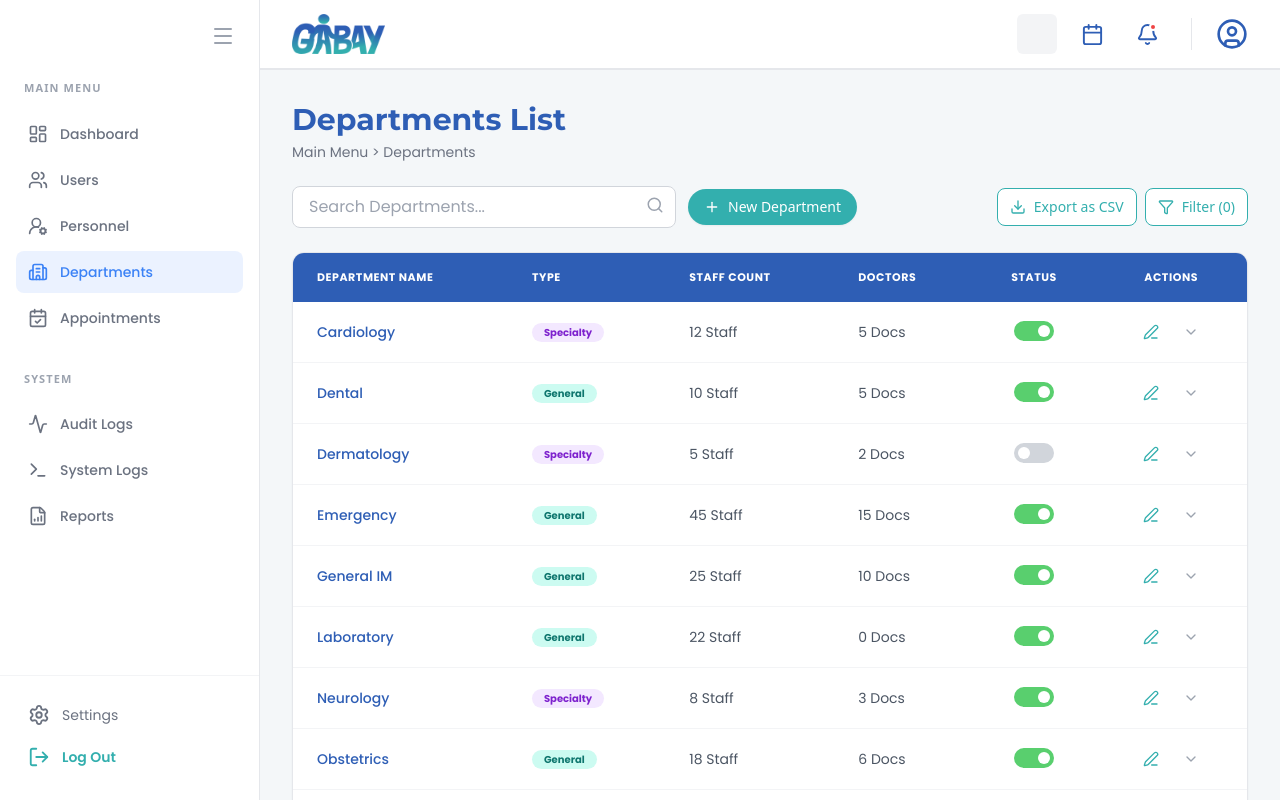
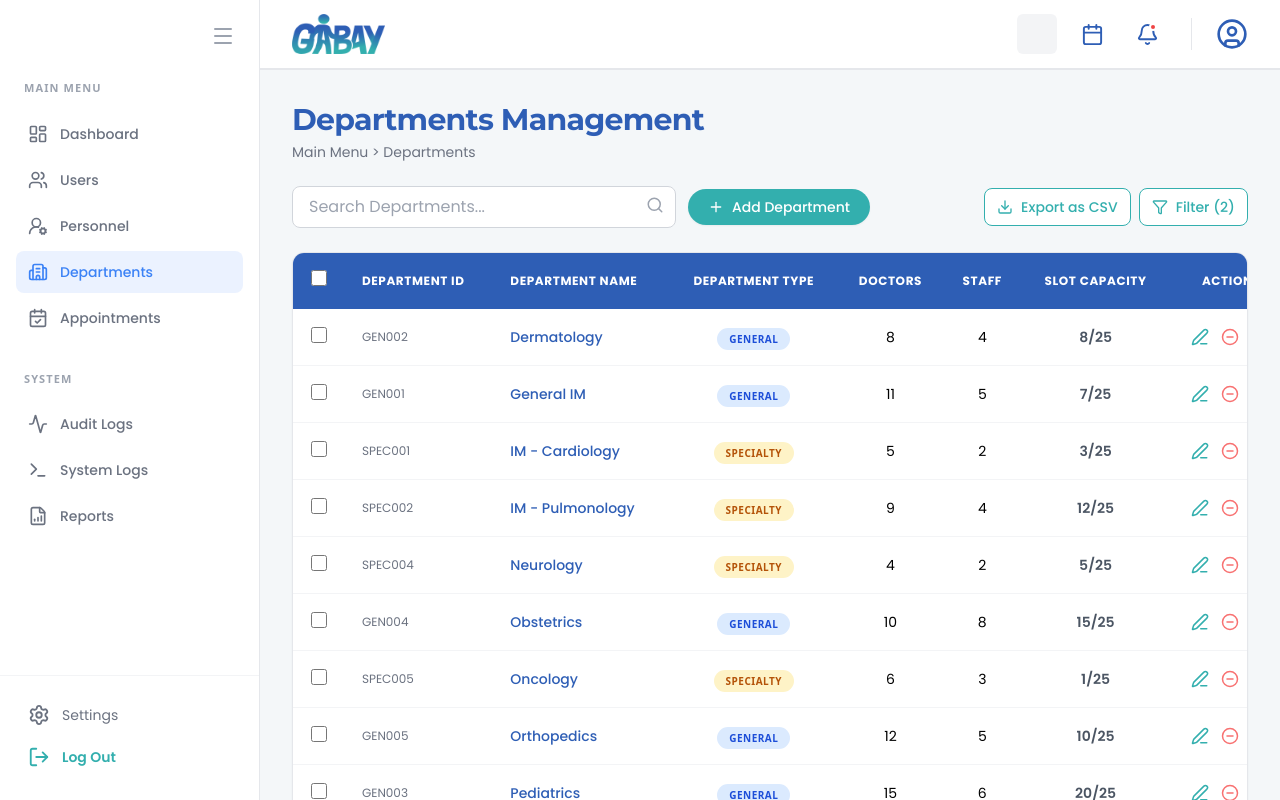
Before and after one commit to BiancaTelan/GABAY, a React (Vite) app in the folder frontend/: page /admin/departments in a window 1280 px wide. Built offline with nearby package versions, Linux system fonts and the light colour scheme.

Commit message:
updated departments.jsx

```diff
--- a/frontend/src/pages/admin/Departments.jsx
+++ b/frontend/src/pages/admin/Departments.jsx
@@ -1,159 +1,226 @@
 import React, { useState, useMemo } from 'react';
 import {
   Search, Download, Funnel, Plus,
-  ChevronDown, ChevronUp, Edit3, Trash2, Eye
+  Edit3, MinusCircle, ChevronLeft, ChevronRight, ChevronDown
 } from 'lucide-react';
 
-// --- MOCK DATA (15 Entries) ---
+// --- MOCK DATA (10 Rows) ---
 const rawDeptData = [
-  { id: 1, name: 'Cardiology', type: 'Specialty', staffCount: 12, docCount: 5, status: 'Enabled', head: 'Dr. Santos', floor: '2nd Floor' },
-  { id: 2, name: 'Pediatrics', type: 'General', staffCount: 20, docCount: 8, status: 'Enabled', head: 'Dr. Reyes', floor: '1st Floor' },
-  { id: 3, name: 'Dermatology', type: 'Specialty', staffCount: 5, docCount: 2, status: 'Disabled', head: 'Dr. Gomez', floor: '3rd Floor' },
-  { id: 4, name: 'Radiology', type: 'Specialty', staffCount: 15, docCount: 4, status: 'Enabled', head: 'Dr. Cruz', floor: 'Basement' },
-  { id: 5, name: 'Emergency', type: 'General', staffCount: 45, docCount: 15, status: 'Enabled', head: 'Dr. Dalisay', floor: 'Ground Floor' },
-  { id: 6, name: 'Obstetrics', type: 'General', staffCount: 18, docCount: 6, status: 'Enabled', head: 'Dr. Lim', floor: '2nd Floor' },
-  { id: 7, name: 'Oncology', type: 'Specialty', staffCount: 10, docCount: 3, status: 'Enabled', head: 'Dr. Tan', floor: '4th Floor' },
-  { id: 8, name: 'Neurology', type: 'Specialty', staffCount: 8, docCount: 3, status: 'Enabled', head: 'Dr. Garcia', floor: '3rd Floor' },
-  { id: 9, name: 'General IM', type: 'General', staffCount: 25, docCount: 10, status: 'Enabled', head: 'Dr. Abad', floor: '1st Floor' },
-  { id: 10, name: 'Orthopedics', type: 'Specialty', staffCount: 12, docCount: 4, status: 'Disabled', head: 'Dr. Sy', floor: '2nd Floor' },
-  { id: 11, name: 'Psychiatry', type: 'Specialty', staffCount: 6, docCount: 2, status: 'Enabled', head: 'Dr. Lopez', floor: '4th Floor' },
-  { id: 12, name: 'Urology', type: 'Specialty', staffCount: 7, docCount: 2, status: 'Enabled', head: 'Dr. Villa', floor: '3rd Floor' },
-  { id: 13, name: 'Dental', type: 'General', staffCount: 10, docCount: 5, status: 'Enabled', head: 'Dr. Kho', floor: 'Ground Floor' },
-  { id: 14, name: 'OPD', type: 'General', staffCount: 30, docCount: 12, status: 'Enabled', head: 'Dr. Pineda', floor: '1st Floor' },
-  { id: 15, name: 'Laboratory', type: 'General', staffCount: 22, docCount: 0, status: 'Enabled', head: 'Dr. Rivera', floor: 'Basement' },
+  { id: 'GEN001', name: 'General IM', type: 'GENERAL', doctors: 11, staff: 5, usedSlots: 7, totalSlots: 25 },
+  { id: 'SPEC001', name: 'IM - Cardiology', type: 'SPECIALTY', doctors: 5, staff: 2, usedSlots: 3, totalSlots: 25 },
+  { id: 'GEN002', name: 'Dermatology', type: 'GENERAL', doctors: 8, staff: 4, usedSlots: 8, totalSlots: 25 },
+  { id: 'SPEC002', name: 'IM - Pulmonology', type: 'SPECIALTY', doctors: 9, staff: 4, usedSlots: 12, totalSlots: 25 },
+  { id: 'SPEC003', name: 'Rheumatology', type: 'SPECIALTY', doctors: 7, staff: 3, usedSlots: 2, totalSlots: 25 },
+  { id: 'GEN003', name: 'Pediatrics', type: 'GENERAL', doctors: 15, staff: 6, usedSlots: 20, totalSlots: 25 },
+  { id: 'SPEC004', name: 'Neurology', type: 'SPECIALTY', doctors: 4, staff: 2, usedSlots: 5, totalSlots: 25 },
+  { id: 'GEN004', name: 'Obstetrics', type: 'GENERAL', doctors: 10, staff: 8, usedSlots: 15, totalSlots: 25 },
+  { id: 'SPEC005', name: 'Oncology', type: 'SPECIALTY', doctors: 6, staff: 3, usedSlots: 1, totalSlots: 25 },
+  { id: 'GEN005', name: 'Orthopedics', type: 'GENERAL', doctors: 12, staff: 5, usedSlots: 10, totalSlots: 25 },
 ];
 
 export default function Departments() {
   const [search, setSearch] = useState('');
-  const [expandedRow, setExpandedRow] = useState(null); // To track which row is open
   const [currentPage, setCurrentPage] = useState(1);
+  const [selectedIds, setSelectedIds] = useState([]);
   const [showFilterDropdown, setShowFilterDropdown] = useState(false);
-  const [filters, setFilters] = useState({ sortKey: 'name', sortOrder: 'asc', types: [] });
+
+  const [filters, setFilters] = useState({
+    sortKey: 'name', // 'name', 'id', 'usedSlots'
+    sortOrder: 'asc',
+    deptType: ['GENERAL', 'SPECIALTY']
+  });
 
   const itemsPerPage = 10;
 
-  // --- FILTER & SORT LOGIC ---
+  // --- LOGIC: FILTERING & SORTING ---
   const filteredData = useMemo(() => {
-    let result = rawDeptData.filter(dept =>
-      dept.name.toLowerCase().includes(search.toLowerCase())
+    let result = rawDeptData.filter(item =>
+      item.name.toLowerCase().includes(search.toLowerCase()) ||
+      item.id.toLowerCase().includes(search.toLowerCase())
     );
 
-    if (filters.types.length > 0) result = result.filter(d => filters.types.includes(d.type));
+    // Apply Checkbox Filters
+    if (filters.deptType.length > 0) {
+      result = result.filter(i => filters.deptType.includes(i.type));
+    }
 
+    // SORTING
     result.sort((a, b) => {
-      const valA = a[filters.sortKey].toString();
-      const valB = b[filters.sortKey].toString();
-      const comparison = valA.localeCompare(valB, undefined, { numeric: true });
+      const valA = a[filters.sortKey];
+      const valB = b[filters.sortKey];
+
+      // Handle numerical sort for slots or IDs, string sort for name
+      const comparison = typeof valA === 'string'
+        ? valA.localeCompare(valB, undefined, { numeric: true, sensitivity: 'base' })
+        : valA - valB;
+
       return filters.sortOrder === 'asc' ? comparison : -comparison;
     });
 
     return result;
   }, [search, filters]);
 
+  // --- PAGINATION ---
+  const totalPages = Math.ceil(filteredData.length / itemsPerPage);
   const pagedData = filteredData.slice((currentPage - 1) * itemsPerPage, currentPage * itemsPerPage);
+  const entryStart = (currentPage - 1) * itemsPerPage + 1;
+  const entryEnd = Math.min(currentPage * itemsPerPage, filteredData.length);
+
+  const toggleSelection = (id) => {
+    setSelectedIds(prev => prev.includes(id) ? prev.filter(i => i !== id) : [...prev, id]);
+  };
 
   return (
     <div className="space-y-6">
       <div className="flex flex-col gap-1">
-        <h1 className="text-2xl md:text-3xl font-montserrat font-bold text-gabay-blue">Departments List</h1>
+        <h1 className="text-2xl md:text-3xl font-montserrat font-bold text-gabay-blue tracking-tight">Departments Management</h1>
         <p className="text-xs md:text-sm font-poppins text-gray-500">Main Menu &gt; Departments</p>
       </div>
 
+      {/* TOOLBAR */}
       <div className="flex flex-col lg:flex-row justify-between gap-4 items-center">
+        {/* Left Side: Search + Add */}
         <div className="flex flex-row items-center gap-3 w-full lg:w-auto">
           <div className="relative flex-1 lg:w-96">
             <input
-              type="text" placeholder="Search Departments..." value={search}
-              onChange={(e) => setSearch(e.target.value)}
+              type="text"
+              value={search}
+              onChange={(e) => {setSearch(e.target.value); setCurrentPage(1);}}
+              placeholder="Search Departments..."
               className="w-full pl-4 pr-10 py-2 border border-gray-300 rounded-lg font-poppins outline-none focus:ring-2 focus:ring-gabay-blue/20"
             />
             <Search className="absolute right-3 top-2.5 text-gray-400" size={18} />
           </div>
-          <button className="whitespace-nowrap flex items-center gap-2 px-4 py-2 rounded-full bg-gabay-teal text-white font-medium text-sm hover:bg-opacity-90 transition shadow-sm">
-            <Plus size={16} /> <span className="hidden sm:inline">New Department</span><span className="sm:hidden">Add</span>
+          <button className="whitespace-nowrap flex items-center justify-center gap-2 px-5 py-2 rounded-full bg-gabay-teal text-white font-medium font-poppins text-sm hover:bg-opacity-90 transition shadow-sm">
+            <Plus size={16} /> Add Department
           </button>
         </div>
 
+        {/* Right Side: Export + Filter */}
         <div className="flex flex-row gap-2 w-full lg:w-auto">
-          <button className="flex-1 lg:flex-none flex items-center gap-2 px-3 py-2 bg-white border border-gabay-teal text-gabay-teal rounded-lg text-sm font-medium">
-            <Download size={16} /> <span className="hidden md:inline">Export as CSV</span><span className="md:hidden">Export</span>
+          <button className="flex-1 lg:flex-none flex items-center justify-center gap-2 px-3 py-2 bg-white border border-gabay-teal text-gabay-teal rounded-lg text-sm font-poppins font-medium">
+            <Download size={16} /> Export as CSV
           </button>
-          <button onClick={() => setShowFilterDropdown(!showFilterDropdown)} className="flex-1 lg:flex-none flex items-center justify-center gap-2 px-3 py-2 bg-white border border-gabay-teal text-gabay-teal rounded-lg text-sm font-medium">
-            <Funnel size={16} /> Filter ({filters.types.length})
+
+          <div className="relative flex-1 lg:flex-none">
+            <button
+              onClick={() => setShowFilterDropdown(!showFilterDropdown)}
+              className="w-full flex items-center justify-center gap-2 px-3 py-2 bg-white border border-gabay-teal text-gabay-teal rounded-lg text-sm font-poppins font-medium"
+            >
+              <Funnel size={16} /> Filter ({filters.deptType.length})
             </button>
+
+            {showFilterDropdown && (
+              <div className="absolute right-0 mt-2 w-72 bg-white border border-gray-200 rounded-xl shadow-2xl z-[100] p-5 space-y-5">
+                <div>
+                  <p className="text-[10px] font-bold font-poppins text-gray-400 uppercase tracking-widest mb-3">Sort By</p>
+                  <div className="space-y-3">
+                    <select
+                      value={filters.sortKey}
+                      className="w-full text-sm font-poppins border rounded-lg p-2 outline-none"
+                      onChange={(e) => setFilters({...filters, sortKey: e.target.value})}
+                    >
+                      <option value="id">Department ID</option>
+                      <option value="name">Department Name</option>
+                      <option value="usedSlots">Slot Capacity</option>
+                    </select>
+                    <select
+                      value={filters.sortOrder}
+                      className="w-full text-sm font-poppins border rounded-lg p-2 outline-none"
+                      onChange={(e) => setFilters({...filters, sortOrder: e.target.value})}
+                    >
+                      <option value="asc">Ascending (A-Z / 0-9)</option>
+                      <option value="desc">Descending (Z-A / 9-0)</option>
+                    </select>
+                  </div>
+                </div>
+
+                <div>
+                  <p className="text-[10px] font-bold font-poppins text-gray-400 uppercase tracking-widest mb-3">Department Type</p>
+                  <div className="grid grid-cols-2 gap-2">
+                    {['GENERAL', 'SPECIALTY'].map(type => (
+                      <label key={type} className="flex items-center gap-2 text-sm font-poppins cursor-pointer">
+                        <input
+                          type="checkbox"
+                          checked={filters.deptType.includes(type)}
+                          onChange={(e) => {
+                            const newTypes = e.target.checked ? [...filters.deptType, type] : filters.deptType.filter(x => x !== type);
+                            setFilters({...filters, deptType: newTypes});
+                          }}
+                          className="w-4 h-4 rounded accent-gabay-blue"
+                        /> {type}
+                      </label>
+                    ))}
+                  </div>
+                </div>
+
+                <div className="pt-2 flex gap-2">
+                  <button onClick={() => setFilters({ sortKey: 'name', sortOrder: 'asc', deptType: [] })} className="flex-1 py-2 text-xs text-gray-400 font-poppins">Reset</button>
+                  <button onClick={() => setShowFilterDropdown(false)} className="flex-1 py-2 bg-gabay-blue text-white rounded-lg text-xs font-poppins">Apply</button>
+                </div>
+              </div>
+            )}
+          </div>
         </div>
       </div>
 
       {/* TABLE */}
       <div className="bg-white rounded-xl shadow-sm border border-gray-200 overflow-hidden">
         <div className="overflow-x-auto">
-          <table className="w-full text-left min-w-[900px]">
-            <thead className="bg-gabay-blue text-white font-poppins uppercase text-[11px] tracking-wider">
+          <table className="w-full text-left min-w-[1000px]">
+            <thead className="bg-gabay-blue font-poppins text-white select-none">
               <tr>
-                <th className="px-6 py-4">Department Name</th>
-                <th className="px-6 py-4">Type</th>
-                <th className="px-6 py-4">Staff Count</th>
-                <th className="px-6 py-4">Doctors</th>
-                <th className="px-6 py-4 text-center">Status</th>
-                <th className="px-6 py-4 text-center">Actions</th>
+                <th className="px-4 py-4 text-center"><input type="checkbox" className="w-4 h-4" /></th>
+                <th className="px-4 py-4 text-xs font-bold uppercase tracking-wider">Department ID</th>
+                <th className="px-4 py-4 text-xs font-bold uppercase tracking-wider">Department Name</th>
+                <th className="px-4 py-4 text-xs font-bold uppercase tracking-wider text-center">Department Type</th>
+                <th className="px-4 py-4 text-xs font-bold uppercase tracking-wider text-center">Doctors</th>
+                <th className="px-4 py-4 text-xs font-bold uppercase tracking-wider text-center">Staff</th>
+                <th className="px-4 py-4 text-xs font-bold uppercase tracking-wider text-center">Slot Capacity</th>
+                <th className="px-4 py-4 text-xs font-bold uppercase tracking-wider text-center">Actions</th>
               </tr>
             </thead>
-            <tbody className="divide-y divide-gray-100 font-poppins text-sm">
+            <tbody className="divide-y divide-gray-100">
               {pagedData.map((dept) => (
-                <React.Fragment key={dept.id}>
-                  <tr className="hover:bg-gray-50 transition">
-                    <td className="px-6 py-4 font-medium text-gabay-blue">{dept.name}</td>
-                    <td className="px-6 py-4">
-                      <span className={`px-3 py-0.5 rounded-full text-[10px] font-bold ${
-                        dept.type === 'Specialty' ? 'bg-purple-100 text-purple-700' : 'bg-teal-100 text-teal-700'
+                <tr key={dept.id} className="hover:bg-gray-50 transition-colors" onClick={() => toggleSelection(dept.id)}>
+                  <td className="px-4 py-4 text-center" onClick={(e) => e.stopPropagation()}>
+                    <input type="checkbox" checked={selectedIds.includes(dept.id)} onChange={() => toggleSelection(dept.id)} className="w-4 h-4" />
+                  </td>
+                  <td className="px-4 py-4 text-xs font-poppins text-gray-500">{dept.id}</td>
+                  <td className="px-4 py-4 text-sm font-poppins font-medium text-gabay-blue">{dept.name}</td>
+                  <td className="px-4 py-4 text-center">
+                    <span className={`px-3 py-1 rounded-full text-[10px] font-bold tracking-wider ${
+                      dept.type === 'SPECIALTY' ? 'bg-amber-100 text-amber-700' : 'bg-blue-100 text-blue-700'
                     }`}>
                       {dept.type}
                     </span>
                   </td>
-                    <td className="px-6 py-4 text-gray-600">{dept.staffCount} Staff</td>
-                    <td className="px-6 py-4 text-gray-600">{dept.docCount} Docs</td>
-                    <td className="px-6 py-4 text-center">
-                      {/* TOGGLE SWITCH UI */}
-                      <button className={`relative inline-flex h-5 w-10 items-center rounded-full transition ${dept.status === 'Enabled' ? 'bg-gabay-green' : 'bg-gray-300'}`}>
-                        <span className={`inline-block h-3 w-3 transform rounded-full bg-white transition ${dept.status === 'Enabled' ? 'translate-x-6' : 'translate-x-1'}`} />
-                      </button>
+                  <td className="px-4 py-4 text-center text-sm font-poppins">{dept.doctors}</td>
+                  <td className="px-4 py-4 text-center text-sm font-poppins">{dept.staff}</td>
+                  <td className="px-4 py-4 text-center text-sm font-poppins font-semibold text-gray-600">
+                    {dept.usedSlots}/{dept.totalSlots}
                   </td>
-                    <td className="px-6 py-4">
+                  <td className="px-4 py-4">
                     <div className="flex justify-center gap-3">
-                        <button className="text-gabay-teal hover:bg-teal-50 p-1.5 rounded-lg"><Edit3 size={16}/></button>
-                        <button
-                          onClick={() => setExpandedRow(expandedRow === dept.id ? null : dept.id)}
-                          className="text-gray-400 hover:bg-gray-100 p-1.5 rounded-lg"
-                        >
-                          {expandedRow === dept.id ? <ChevronUp size={16}/> : <ChevronDown size={16}/>}
-                        </button>
+                      <button className="text-gabay-teal hover:scale-110 transition-transform"><Edit3 size={18}/></button>
+                      <button className="text-red-400 hover:scale-110 transition-transform"><MinusCircle size={18}/></button>
+                      <button className="text-gray-400 hover:scale-110 transition-transform"><ChevronDown size={20}/></button>
                     </div>
                   </td>
                 </tr>
-                  {/* EXPANDABLE SECTION */}
-                  {expandedRow === dept.id && (
-                    <tr className="bg-gray-50/50">
-                      <td colSpan="6" className="px-10 py-4 border-l-4 border-gabay-teal">
-                        <div className="grid grid-cols-3 gap-8">
-                          <div>
-                            <p className="text-[10px] text-gray-400 font-bold uppercase">Department Head</p>
-                            <p className="text-gray-700 font-medium">{dept.head}</p>
-                          </div>
-                          <div>
-                            <p className="text-[10px] text-gray-400 font-bold uppercase">Location</p>
-                            <p className="text-gray-700 font-medium">{dept.floor}</p>
-                          </div>
-                          <div className="text-right">
-                            <button className="text-xs text-gabay-blue underline font-medium">View Assigned Personnel</button>
-                          </div>
-                        </div>
-                      </td>
-                    </tr>
-                  )}
-                </React.Fragment>
               ))}
             </tbody>
           </table>
+        </div>
+
+        {/* PAGINATION */}
+        <div className="px-6 py-4 bg-gray-50 border-t border-gray-100 flex items-center justify-between">
+           <div className="flex items-center gap-2">
+              <button disabled={currentPage === 1} onClick={() => setCurrentPage(p => p - 1)} className="p-1.5 rounded hover:bg-white disabled:opacity-30"><ChevronLeft size={20}/></button>
+              <button className="w-8 h-8 rounded bg-gabay-blue text-white text-xs font-bold">1</button>
+              <button disabled={currentPage === totalPages} onClick={() => setCurrentPage(p => p + 1)} className="p-1.5 rounded hover:bg-white disabled:opacity-30"><ChevronRight size={20}/></button>
+           </div>
+           <p className="text-[10px] md:text-xs text-gray-400 font-poppins">Showing {entryStart} - {entryEnd} of {filteredData.length} entries</p>
         </div>
       </div>
     </div>
```
Lines whose indentation alone changed are shown as unchanged.
